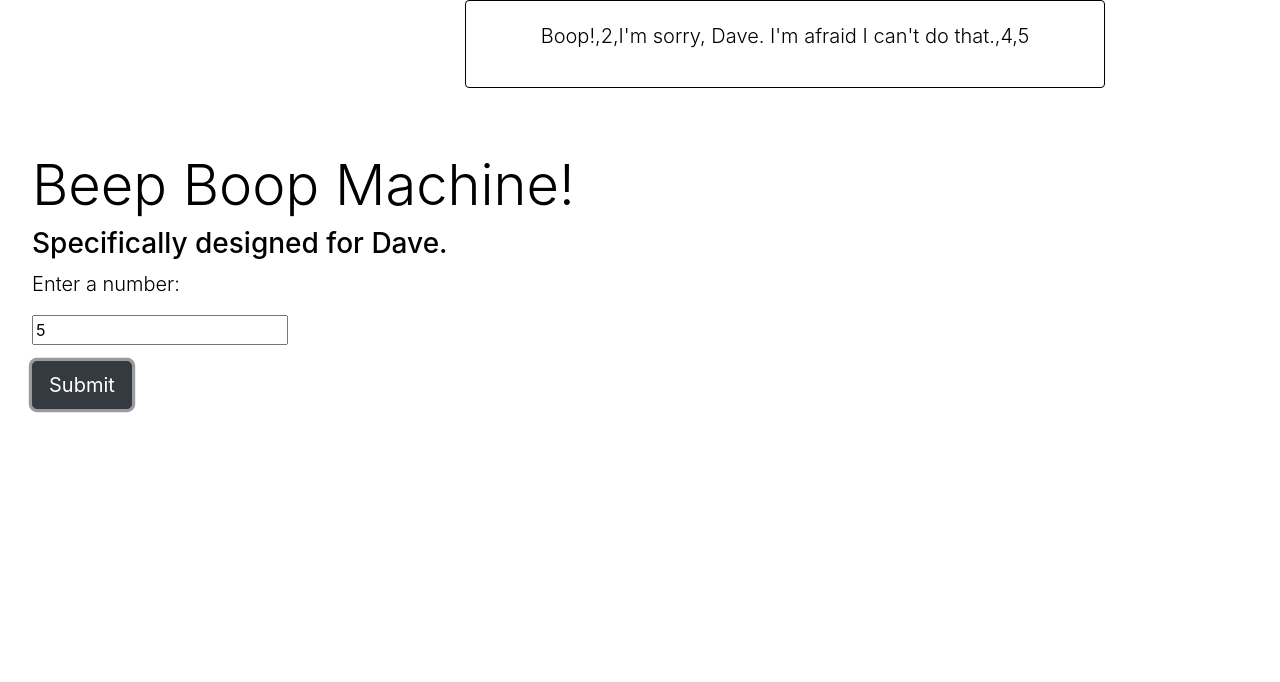
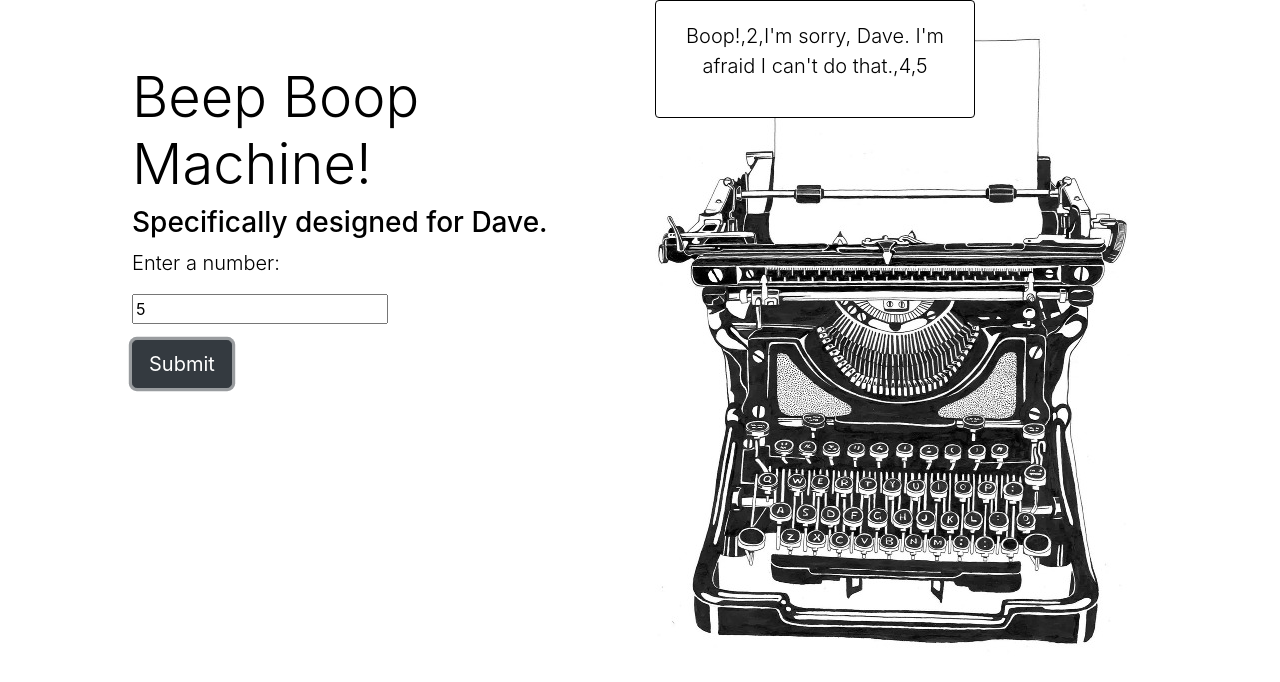
Before and after one commit to amychurchwell/beep-boop-v2, a plain HTML site: page index.html in a window 1280 px wide. Both pictures are taken after typing "5" into the empty fields and a click on the button "Submit". Drawn offline with Linux system fonts and the light colour scheme.

Commit message:
debug typewriter jquery effect

```diff
--- a/css/styles.css
+++ b/css/styles.css
@@ -1,8 +1,8 @@
-.background {
-  background-image: url(../img/typewriter.jpg) no-repeat center center;
-  position: fixed;
+img .typewriter{
+  display: inline-block;
+  float: right;
+}
 
-}
 
 .jumbotron {
   background: transparent;
@@ -16,6 +16,7 @@
 div .card{
   border-color: black;
   display: none;
+  position: absolute;
 }
 
 div .results {
--- a/index.html
+++ b/index.html
@@ -10,31 +10,30 @@
   <body>
     <div class="container">
       <div class="row">
-        <div class="col-md-4"></div>
         <div class="col-md-6">
-          <div class="card" style="width: 40rem;">
+          <div class= "jumbotron block1">
+            <div class= "container">
+              <h1 class="display-4">Beep Boop Machine!</h1>
+              <h3>Specifically designed for Dave.</h3>
+              <form id="form">
+                <div class="form-group">
+                  <p class="lead">Enter a number:</p>
+                  <input type="number" id="input">
+                </div>
+                <button type="submit" class="btn btn-dark btn-lg">Submit</button>
+              </form>
+            </div>
+          </div>
+        </div>
+        <div class="col-md-6">
+          <div class="card" style="width: 20rem;">
             <div class="card-body">
               <div class="results">
                 <p class="lead" id ="results"></p>
               </div>
             </div>
           </div>
-        </div>
-      </div>
-    </div>
-    <div class="row">
-      <div class= "jumbotron block1">
-        <div class= "container">
-          <h1 class="display-4">Beep Boop Machine!</h1>
-          <h3>Specifically designed for Dave.</h3>
-          <form id="form">
-            <div class="form-group">
-              <p class="lead">Enter a number:</p>
-              <input type="number" id="input">
-            </div>
-            <button type="submit" class="btn btn-dark btn-lg">Submit</button>
-          </form>
-          </p>
+          <img class="typewriter" src="img/typewriter.jpg">
         </div>
       </div>
     </div>
```
